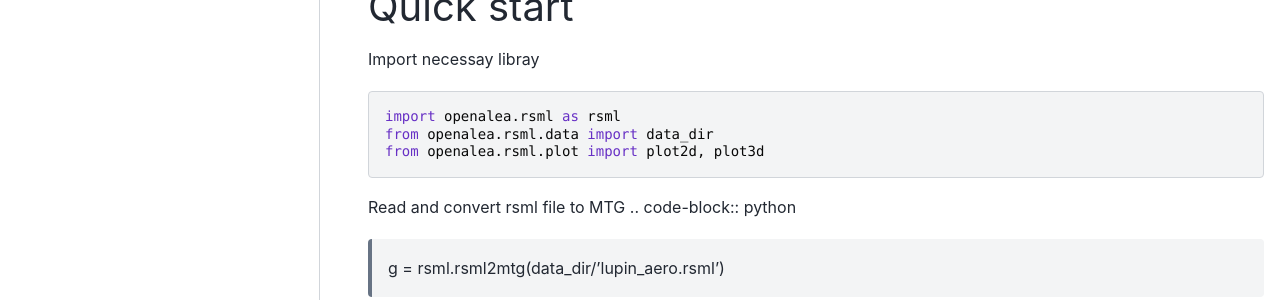
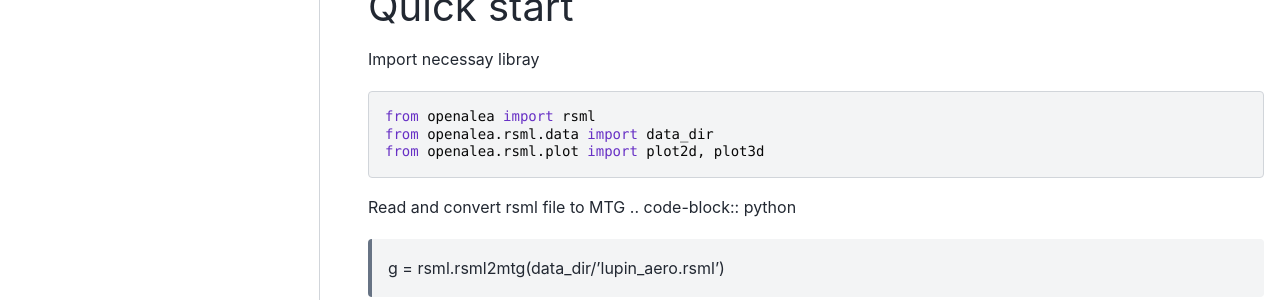
Before and after one commit to openalea/RSML, a Sphinx documentation site: the page built from doc/quick_start.rst, in a window 1280 px wide and 1172 px high. Shown: the part 163-463 px from the top of the window. Built offline with Sphinx 7.4.7 and the PyData theme 0.15.4, drawn with Linux system fonts in a browser that asks for light colours; pages that are not in the unit, such as notebooks, are missing from menus; the version number could not be read and is left out.

Commit message:
[no ci] WIP doc quic_start.rst

```diff
--- a/doc/quick_start.rst
+++ b/doc/quick_start.rst
@@ -6,7 +6,7 @@ Import necessay libray
 
 .. code-block:: python
 
-    import openalea.rsml as rsml
+    from openalea import rsml
     from openalea.rsml.data import data_dir
     from openalea.rsml.plot import plot2d, plot3d
 
```
